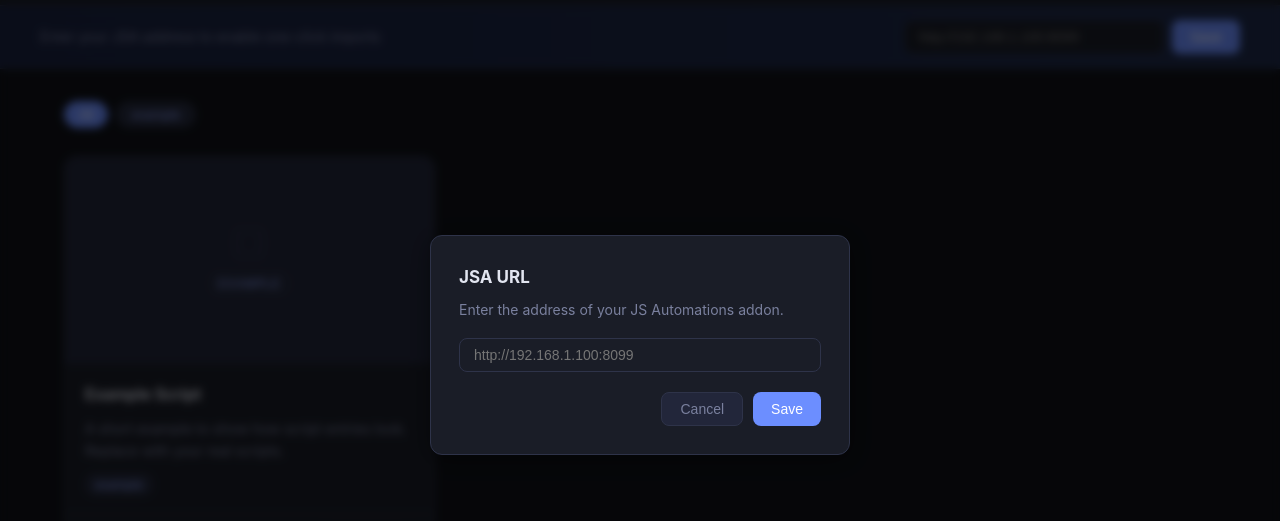
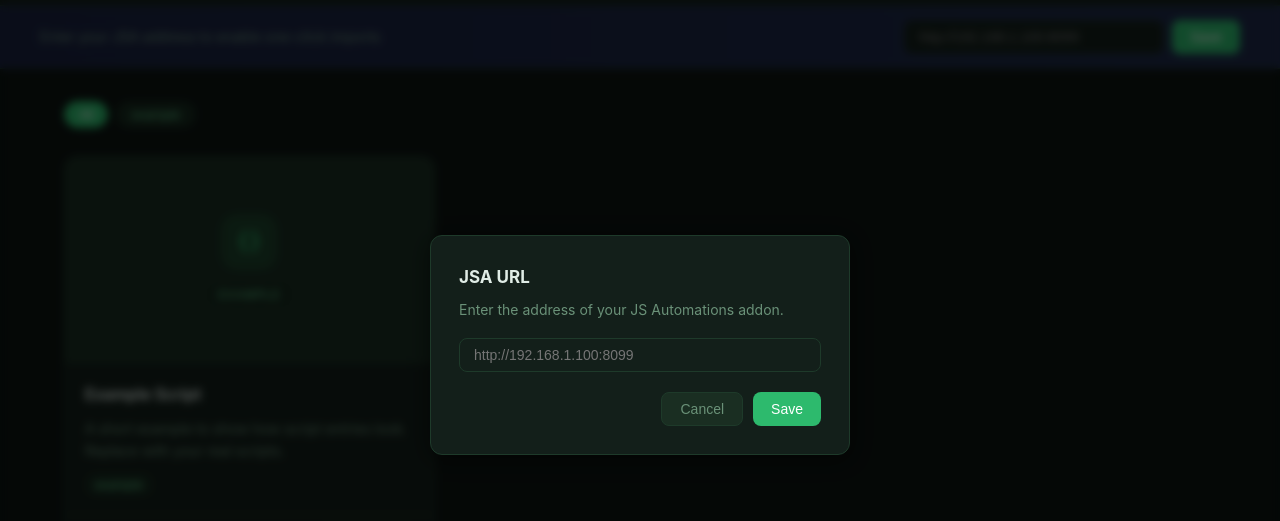
Before and after one commit to rocklobster42195/ha-jsa-library, a plain HTML site: page index.html in a window 1280 px wide. Shown: the part 55-576 px from the top of the page. Drawn offline with Linux system fonts and the light colour scheme.

Commit message:
feat: dark green theme, MDI icons, color support for placeholders
Co-Authored-By: Claude Sonnet 4.6 <noreply@anthropic.com>

```diff
--- a/assets/app.js
+++ b/assets/app.js
@@ -79,10 +79,10 @@ function renderTags() {
 }
 
 // Card rendering
-function placeholderSvg() {
-  return `<svg viewBox="0 0 24 24" fill="none" stroke="currentColor" stroke-width="1.5" stroke-linecap="round" stroke-linejoin="round">
-    <rect x="3" y="3" width="18" height="18" rx="2"/><polyline points="16 18 22 12 16 6"/><polyline points="8 6 2 12 8 18"/>
-  </svg>`;
+function mdiClass(icon) {
+  // Convert "mdi:robot" or "mdi-robot" to MDI CSS class "mdi mdi-robot"
+  if (!icon) return 'mdi mdi-code-braces';
+  return 'mdi mdi-' + icon.replace(/^mdi[:-]/, '');
 }
 
 function createCard(script) {
@@ -144,9 +144,14 @@ function createCard(script) {
 }
 
 function buildPlaceholder(script) {
+  const color = script.color || 'var(--accent)';
   const div = document.createElement('div');
   div.className = 'card-placeholder';
-  div.innerHTML = placeholderSvg() + `<span class="tag-label">${escHtml((script.tags || ['script'])[0])}</span>`;
+  div.innerHTML = `
+    <div class="icon-wrap" style="background:${escHtml(color)}22; color:${escHtml(color)}">
+      <i class="${mdiClass(script.icon)}" style="color:${escHtml(color)}"></i>
+    </div>
+    <span class="tag-label">${escHtml((script.tags || ['script'])[0])}</span>`;
   return div;
 }
 
--- a/assets/style.css
+++ b/assets/style.css
@@ -1,18 +1,18 @@
 *, *::before, *::after { box-sizing: border-box; margin: 0; padding: 0; }
 
 :root {
-  --bg: #0f1117;
-  --surface: #1a1d27;
-  --surface-2: #22263a;
-  --border: #2e3349;
-  --accent: #6c8eff;
-  --accent-hover: #8aa4ff;
-  --text: #e2e5f0;
-  --text-muted: #7a809e;
-  --tag-bg: #252a3d;
-  --tag-text: #8fa3ff;
+  --bg: #0d1411;
+  --surface: #131f1a;
+  --surface-2: #1a2e22;
+  --border: #1e3a2a;
+  --accent: #2dba6d;
+  --accent-hover: #3dd880;
+  --text: #e0ece6;
+  --text-muted: #6a9178;
+  --tag-bg: #162a1e;
+  --tag-text: #5ecb8a;
   --radius: 12px;
-  --shadow: 0 4px 24px rgba(0,0,0,0.4);
+  --shadow: 0 4px 24px rgba(0,0,0,0.5);
 }
 
 body {
@@ -192,13 +192,20 @@ main {
   align-items: center;
   justify-content: center;
   flex-direction: column;
-  gap: 10px;
+  gap: 12px;
   color: var(--text-muted);
 }
-.card-placeholder svg {
-  width: 36px;
-  height: 36px;
-  stroke: var(--border);
+.card-placeholder .icon-wrap {
+  width: 56px;
+  height: 56px;
+  border-radius: 16px;
+  display: flex;
+  align-items: center;
+  justify-content: center;
+  background: rgba(45,186,109,0.12);
+}
+.card-placeholder .icon-wrap i {
+  font-size: 28px;
 }
 .card-placeholder .tag-label {
   font-size: 12px;
--- a/index.html
+++ b/index.html
@@ -5,6 +5,7 @@
   <meta name="viewport" content="width=device-width, initial-scale=1.0" />
   <title>JSA Script Library</title>
   <link rel="stylesheet" href="assets/style.css" />
+  <link rel="stylesheet" href="https://cdn.jsdelivr.net/npm/@mdi/font@7.4.47/css/materialdesignicons.min.css" />
 </head>
 <body>
   <header>
@@ -15,7 +16,7 @@
         </svg>
         <span>JSA Script Library</span>
       </div>
-      <button class="btn-config" id="btnConfig" title="Configure your JSA URL">
+      <button type="button" class="btn-config" id="btnConfig" title="Configure your JSA URL">
         <svg viewBox="0 0 24 24" fill="none" stroke="currentColor" stroke-width="2" stroke-linecap="round" stroke-linejoin="round" width="16" height="16">
           <circle cx="12" cy="12" r="3"/><path d="M19.4 15a1.65 1.65 0 0 0 .33 1.82l.06.06a2 2 0 0 1-2.83 2.83l-.06-.06a1.65 1.65 0 0 0-1.82-.33 1.65 1.65 0 0 0-1 1.51V21a2 2 0 0 1-4 0v-.09A1.65 1.65 0 0 0 9 19.4a1.65 1.65 0 0 0-1.82.33l-.06.06a2 2 0 0 1-2.83-2.83l.06-.06A1.65 1.65 0 0 0 4.68 15a1.65 1.65 0 0 0-1.51-1H3a2 2 0 0 1 0-4h.09A1.65 1.65 0 0 0 4.6 9a1.65 1.65 0 0 0-.33-1.82l-.06-.06a2 2 0 0 1 2.83-2.83l.06.06A1.65 1.65 0 0 0 9 4.68a1.65 1.65 0 0 0 1-1.51V3a2 2 0 0 1 4 0v.09a1.65 1.65 0 0 0 1 1.51 1.65 1.65 0 0 0 1.82-.33l.06-.06a2 2 0 0 1 2.83 2.83l-.06.06A1.65 1.65 0 0 0 19.4 9a1.65 1.65 0 0 0 1.51 1H21a2 2 0 0 1 0 4h-.09a1.65 1.65 0 0 0-1.51 1z"/>
         </svg>
@@ -29,7 +30,7 @@
       <span>Enter your JSA address to enable one-click imports</span>
       <div class="setup-input-row">
         <input type="url" id="jsaUrlInput" placeholder="http://192.168.1.100:8099" />
-        <button class="btn-save" id="btnSaveUrl">Save</button>
+        <button type="button" class="btn-save" id="btnSaveUrl">Save</button>
       </div>
     </div>
   </div>
@@ -45,8 +46,8 @@
       <p>Enter the address of your JS Automations addon.</p>
       <input type="url" id="modalUrlInput" placeholder="http://192.168.1.100:8099" />
       <div class="modal-actions">
-        <button class="btn-secondary" id="btnModalCancel">Cancel</button>
-        <button class="btn-primary" id="btnModalSave">Save</button>
+        <button type="button" class="btn-secondary" id="btnModalCancel">Cancel</button>
+        <button type="button" class="btn-primary" id="btnModalSave">Save</button>
       </div>
     </div>
   </div>
--- a/scripts.json
+++ b/scripts.json
@@ -5,6 +5,8 @@
     "gist_raw": "https://gist.githubusercontent.com/rocklobster42195/REPLACE/raw/example.js",
     "gist_url": "https://gist.github.com/rocklobster42195/REPLACE",
     "tags": ["example"],
+    "icon": "mdi:code-braces",
+    "color": "#2dba6d",
     "screenshot": ""
   }
 ]
```
